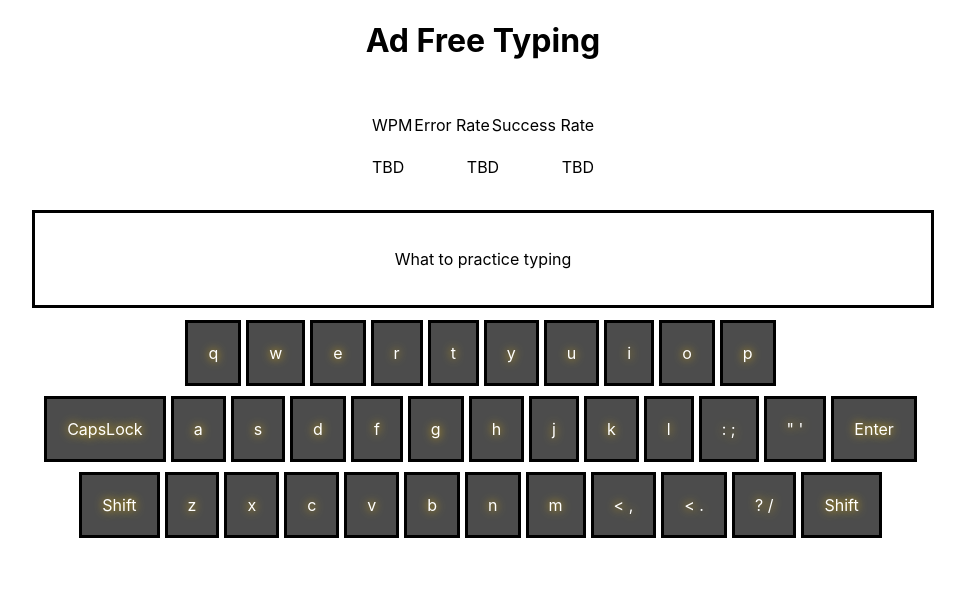
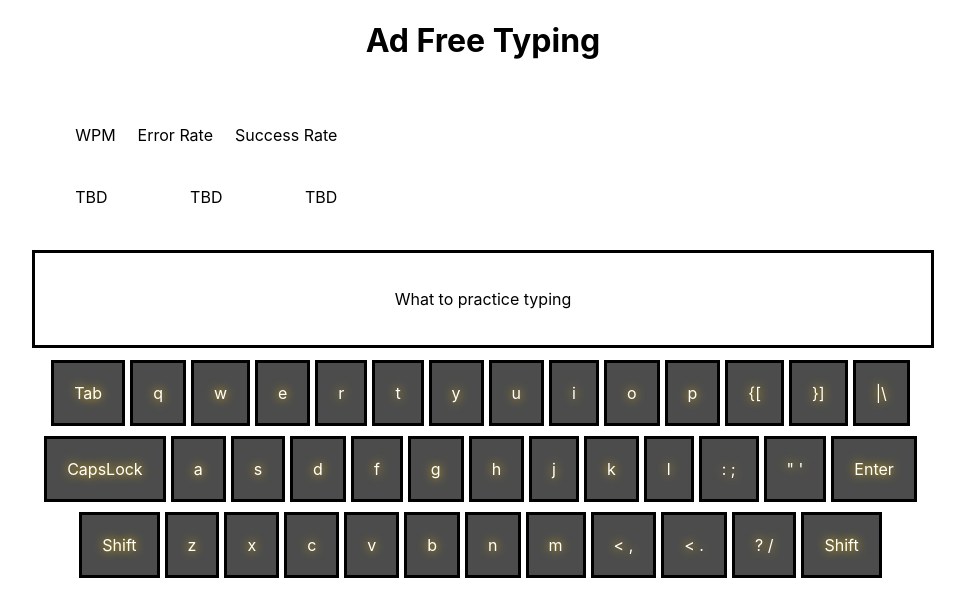
Before and after one commit to jstephensdev/ad-free-typing, a React (Create React App) app: page / in a window 1280 px wide. Shown: the top 616 px of the page, without its empty margins (157-1122 px from the left). Built offline with nearby package versions, Linux system fonts and the light colour scheme.

Commit message:
three rows, css adjustments, stats in  its own component

```diff
--- a/src/App.tsx
+++ b/src/App.tsx
@@ -1,26 +1,13 @@
 import { Keyboard } from './components/Keyboard';
+import { Stats } from './components/Stats';
 import './css/App.css';
 
 export const App = () => {
     return (
         <div className="app">
-            <header className="app-header">
+            <header>
                 <h1>Ad Free Typing</h1>
-                <section className="stats-section">
-                    <table>
-                        <tr className="stats-row">
-                            <td>WPM</td>
-                            <td>Error Rate</td>
-                            <td>Success Rate</td>
-                        </tr>
-
-                        <tr className="stats-row">
-                            <td>TBD</td>
-                            <td>TBD</td>
-                            <td>TBD</td>
-                        </tr>
-                    </table>
-                </section>
+                <Stats />
                 <section className="typing-text-section">
                     <p>What to practice typing</p>
                 </section>
--- /dev/null
+++ b/src/components/Stats.tsx
@@ -0,0 +1,20 @@
+export const Stats = () => {
+    return (
+        <>
+            <section className="stats-section">
+                <table>
+                    <tr className="stats-row">
+                        <td>WPM</td>
+                        <td>Error Rate</td>
+                        <td>Success Rate</td>
+                    </tr>
+                    <tr className="stats-row">
+                        <td>TBD</td>
+                        <td>TBD</td>
+                        <td>TBD</td>
+                    </tr>
+                </table>
+            </section>
+        </>
+    );
+};
--- a/src/css/App.css
+++ b/src/css/App.css
@@ -6,7 +6,7 @@
 
 .stats-section {
     display: flex;
-    justify-content: center;
+    /* justify-content: center; */
     padding: 20px;
 }
 
@@ -14,6 +14,11 @@
     display: flex;
     justify-content: space-between;
     padding: 10px;
+}
+
+.stats-row > td {
+    display: flex;
+    margin: 10px;
 }
 
 .typing-text-section {
--- a/src/keyboardConfig.ts
+++ b/src/keyboardConfig.ts
@@ -5,6 +5,11 @@ export type key = {
 };
 export const keyboardConfig: Array<Array<key>> = [
     [
+        {
+            id: 39,
+            name: 'Tab',
+            class: 'keyboard-key-default',
+        },
         {
             id: 1,
             name: 'q',
@@ -53,6 +58,21 @@ export const keyboardConfig: Array<Array<key>> = [
         {
             id: 10,
             name: 'p',
+            class: 'keyboard-key-default',
+        },
+        {
+            id: 36,
+            name: ['{', '['],
+            class: 'keyboard-key-default',
+        },
+        {
+            id: 37,
+            name: ['}', ']'],
+            class: 'keyboard-key-default',
+        },
+        {
+            id: 38,
+            name: ['|', '\\'],
             class: 'keyboard-key-default',
         },
     ],
```
